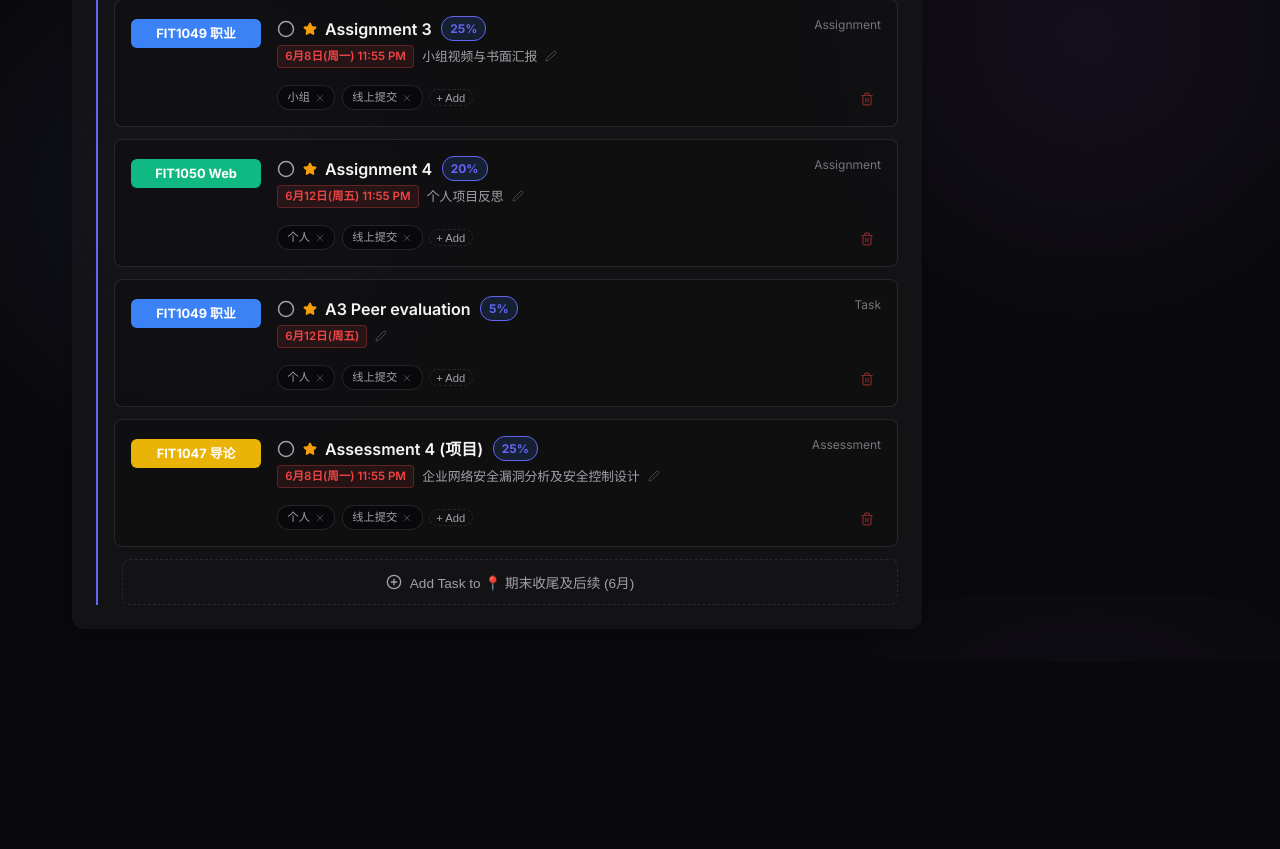
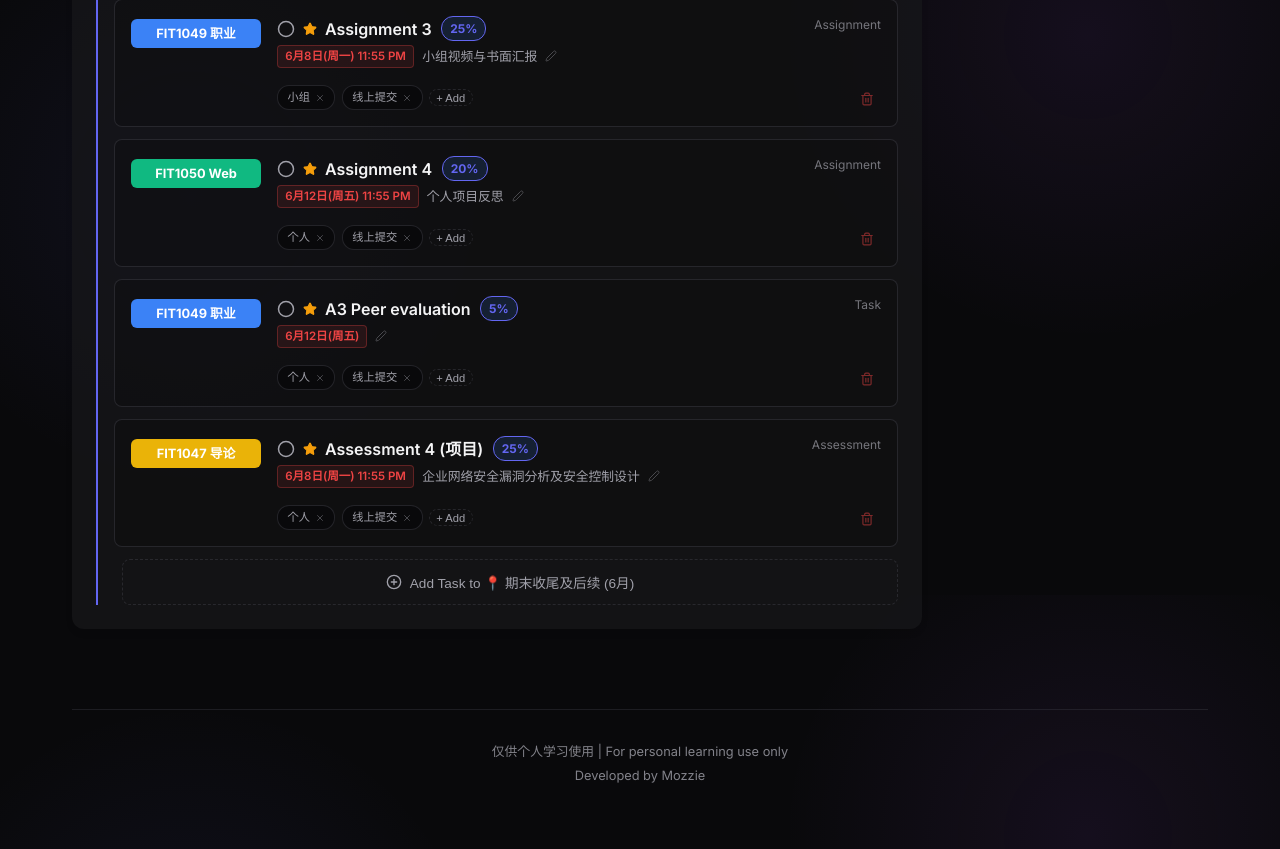
Before and after one commit to JinyiLu-0x/ToDoList, a React (Vite) app: page / in a window 1280 px wide. Shown: the part 6605-7454 px from the top of the page. Before the commit the page ends 7266 px from the top, so only its background shows below. Built offline with nearby package versions, Linux system fonts and the light colour scheme.

Commit message:
Enhance footer styling and add developer info

```diff
--- a/src/App.jsx
+++ b/src/App.jsx
@@ -107,6 +107,22 @@ function App() {
           <WeeklyRoutine courses={courses} />
         </div>
       </div>
+
+      <footer style={{
+        marginTop: '3rem',
+        padding: '2rem 0',
+        textAlign: 'center',
+        borderTop: '1px solid var(--card-border)',
+        color: 'var(--text-secondary)',
+        fontSize: '0.8rem',
+        display: 'flex',
+        flexDirection: 'column',
+        gap: '0.3rem',
+        opacity: 0.8
+      }}>
+        <p>仅供个人学习使用 | For personal learning use only</p>
+        <p>Developed by Mozzie</p>
+      </footer>
     </div>
   );
 }
```
